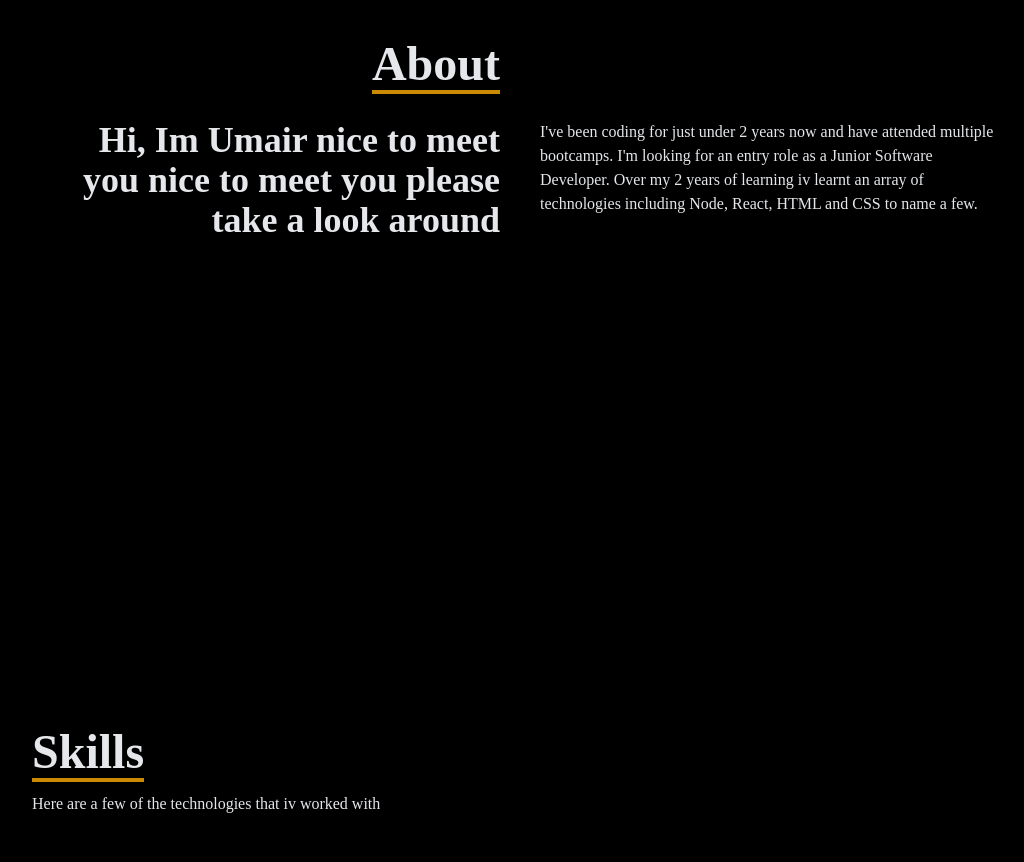
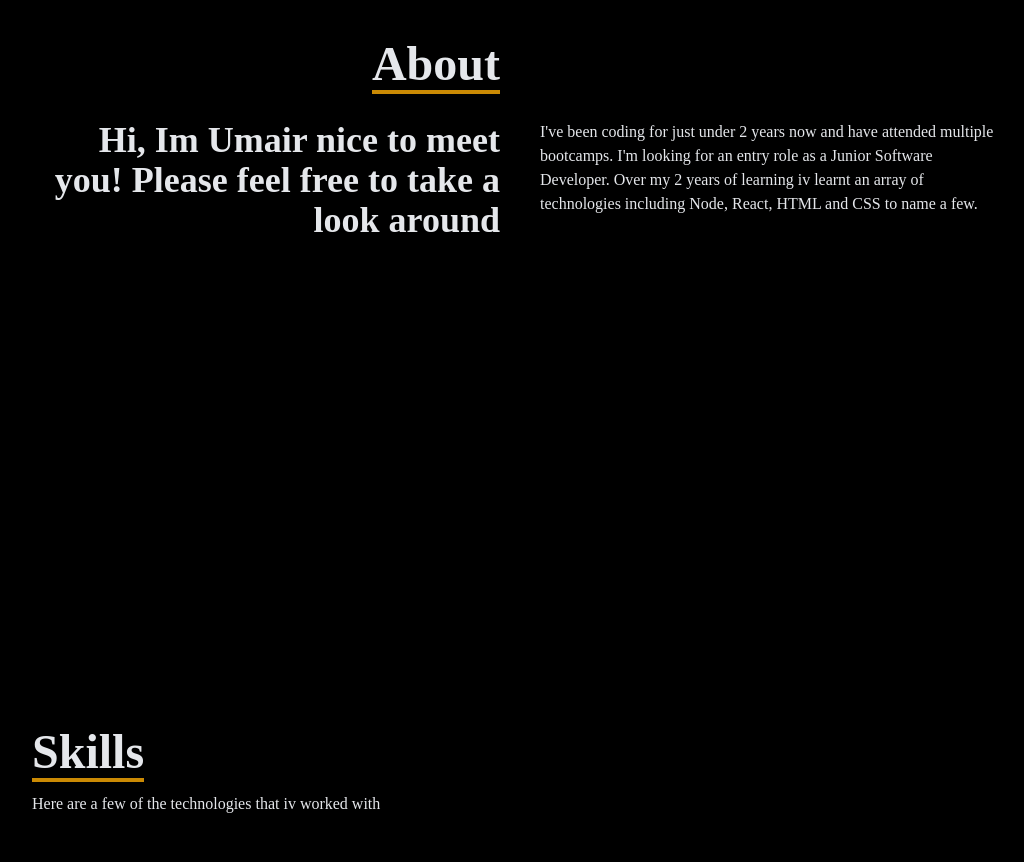
Before and after one commit to umairshah14/Portfolio, a React (Create React App) app: page / in a window 1280 px wide. Shown: the part 1060-1922 px from the top of the page, without its empty margins (124-1148 px from the left). Built offline with nearby package versions, Linux system fonts and the light colour scheme.

Commit message:
information updated

```diff
--- a/public/index.html
+++ b/public/index.html
@@ -5,6 +5,8 @@
     <link rel="icon" href="%PUBLIC_URL%/favicon.ico" />
     <meta name="viewport" content="width=device-width, initial-scale=1" />
     <meta name="theme-color" content="#000000" />
+    <script src="https://cdnjs.cloudflare.com/ajax/libs/scroll-snap-polyfill/1.0.4/ScrollSnapPolyfill.min.js"></script>
+
     <meta
       name="description"
       content="Web site created using create-react-app"
@@ -24,7 +26,7 @@
       work correctly both with client-side routing and a non-root public URL.
       Learn how to configure a non-root public URL by running `npm run build`.
     -->
-    <title>React App</title>
+    <title>Umair Shah Portfolio</title>
   </head>
   <body>
     <noscript>You need to enable JavaScript to run this app.</noscript>
--- a/src/components/About.jsx
+++ b/src/components/About.jsx
@@ -3,7 +3,7 @@ import React from "react";
 const About = () => {
   return (
     <div name="about" className="w-full h-screen bg-black text-gray-200">
-      <div className="flex flex-col justify-center items-center w-full h-full">
+      <div className="flex flex-col justify-center items-center w-full h-full snap-start">
         <div className="max-w-[1000px] w-full px-4 grid grid-cols-2 gap-8">
           <div className="sm:text-right pb-8 pl-4">
             <p className="text-5xl font-bold inline border-b-4 border-yellow-600">
@@ -15,7 +15,7 @@ const About = () => {
         <div className="max-w-[1000px] w-full sm:grid grid-cols-2 gap-8 px-4">
           <div className="sm:text-right text-4xl font-bold pl-2 ">
             <p>
-              Hi, Im Umair nice to meet you nice to meet you please take a look
+              Hi, Im Umair nice to meet you! Please feel free to take a look
               around
             </p>
           </div>
```
